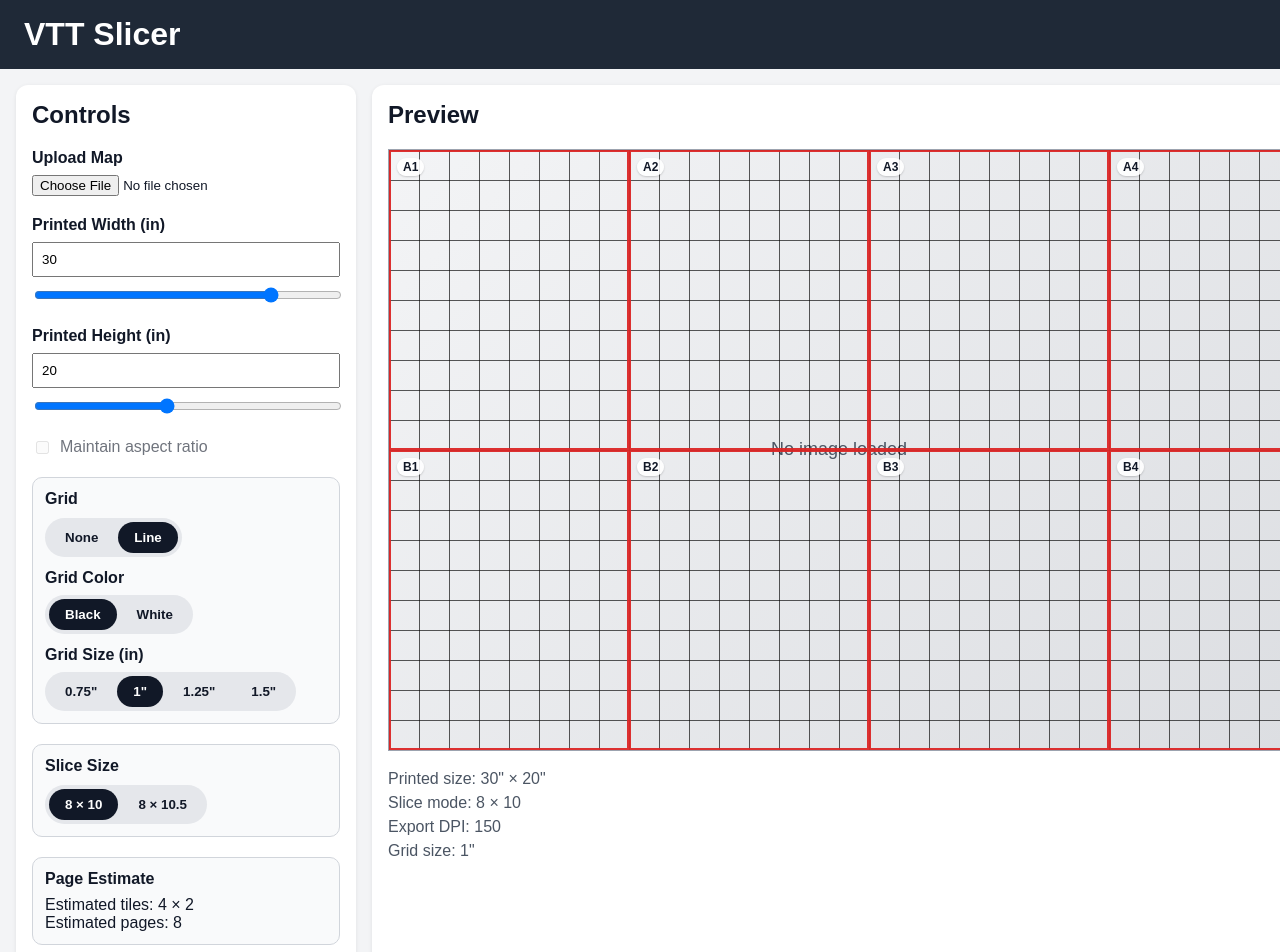
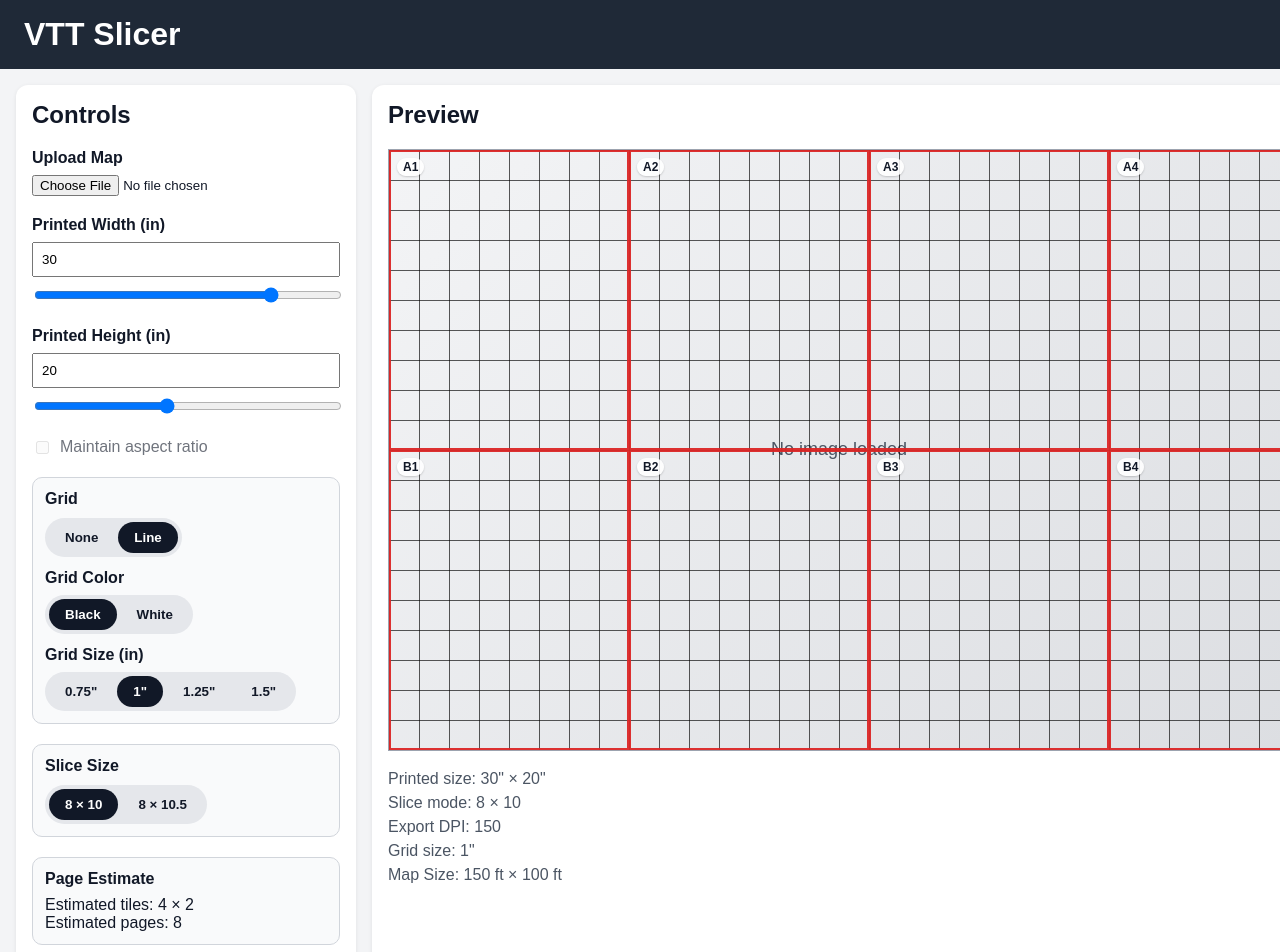
Before and after one commit to Trumpootcom/wms-ts, a React (Vite) app: page / in a window 1280 px wide. Shown: the top 952 px of the page. Built offline with nearby package versions, Linux system fonts and the light colour scheme.

Commit message:
ui: add Map Size (ft) calculation to preview panel and reorder info fields

```diff
--- a/src/components/PreviewPanel.tsx
+++ b/src/components/PreviewPanel.tsx
@@ -52,6 +52,9 @@ function PreviewPanel({
         gridColor === "black" ? "rgba(255,255,255,0.88)" : "rgba(17,24,39,0.82)";
 
     const labelTextColor = gridColor === "black" ? "#111827" : "#ffffff";
+
+    const mapWidthFt = (printedWidthIn / gridSizeIn) * 5;
+    const mapHeightFt = (printedHeightIn / gridSizeIn) * 5;
 
     return (
         <section
@@ -174,7 +177,14 @@ function PreviewPanel({
                 </div>
             </div>
 
+
             <div style={{ marginTop: "16px", color: "#4b5563", lineHeight: 1.5 }}>
+                {sourcePixelWidth && sourcePixelHeight && (
+                    <div>
+                        Source pixels: {sourcePixelWidth} × {sourcePixelHeight}
+                    </div>
+                )}
+
                 {sourceSizeReport ? (
                     <>
                         <div>
@@ -198,11 +208,9 @@ function PreviewPanel({
                 <div>Slice mode: {sliceSize === "8x10" ? "8 × 10" : "8 × 10.5"}</div>
                 <div>Export DPI: {exportDpi}</div>
                 <div>Grid size: {gridSizeIn}"</div>
-        {sourcePixelWidth && sourcePixelHeight && (
                 <div>
-            Source pixels: {sourcePixelWidth} × {sourcePixelHeight}
+                    Map Size: {formatInches(mapWidthFt)} ft × {formatInches(mapHeightFt)} ft
                 </div>
-        )}
             </div>
         </section>
     );
```
Lines whose indentation alone changed are shown as unchanged.
